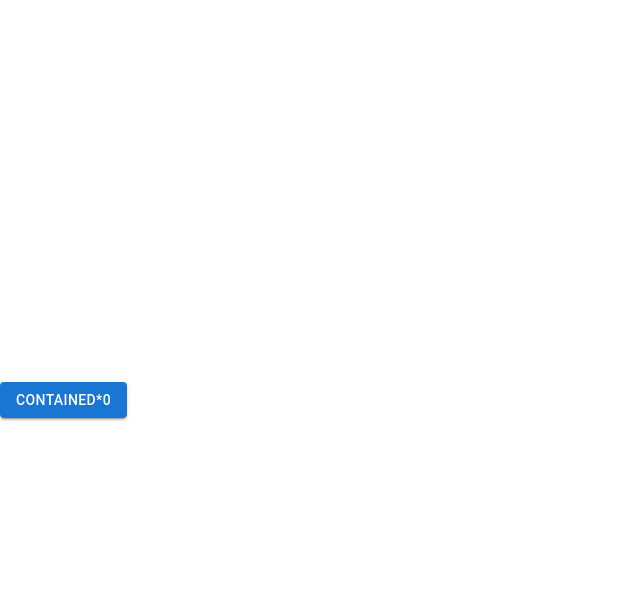
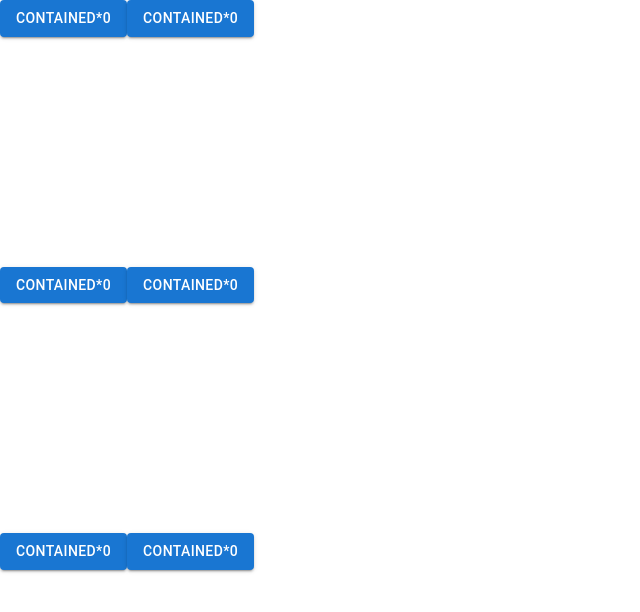
Before and after one commit to GodHexagon/to-do2, a React (Vite) app in the folder vite-project/: page / in a window 1280 px wide. Shown: the top 612 px of the page, without its empty margins (0-640 px from the left). Built offline with nearby package versions, Linux system fonts and the light colour scheme.

Commit message:
modified:   vite-project/src/App.tsx

```diff
--- a/vite-project/src/App.tsx
+++ b/vite-project/src/App.tsx
@@ -8,13 +8,25 @@ import FormControlLabel from '@mui/material/FormControlLabel';
 import Checkbox from '@mui/material/Checkbox';
 import Radio from '@mui/material/Radio';
 import RadioGroup from '@mui/material/RadioGroup';
+import { Grid } from '@mui/material';
 
 export const App = () => {
   const [add, setAdd] = useState(0);
 
   return (
-    <Stack spacing={2} direction="row">
-      <Button variant="contained" onClick={() => setAdd(() => add + 1)}>Contained*{add}</Button>
-    </Stack>
+    <Grid container sx={{ height: '100vh', width: '100vw'}}>
+      <Grid item xs={12}>
+        <Button variant="contained" onClick={() => setAdd(() => add + 1)}>Contained*{add}</Button>
+        <Button variant="contained" onClick={() => setAdd(() => add + 1)}>Contained*{add}</Button>
+      </Grid>
+      <Grid item xs={12}>
+        <Button variant="contained" onClick={() => setAdd(() => add + 1)}>Contained*{add}</Button>
+        <Button variant="contained" onClick={() => setAdd(() => add + 1)}>Contained*{add}</Button>
+      </Grid>
+      <Grid item xs={12}>
+        <Button variant="contained" onClick={() => setAdd(() => add + 1)}>Contained*{add}</Button>
+        <Button variant="contained" onClick={() => setAdd(() => add + 1)}>Contained*{add}</Button>
+      </Grid>
+    </Grid>
   );
 }
```
